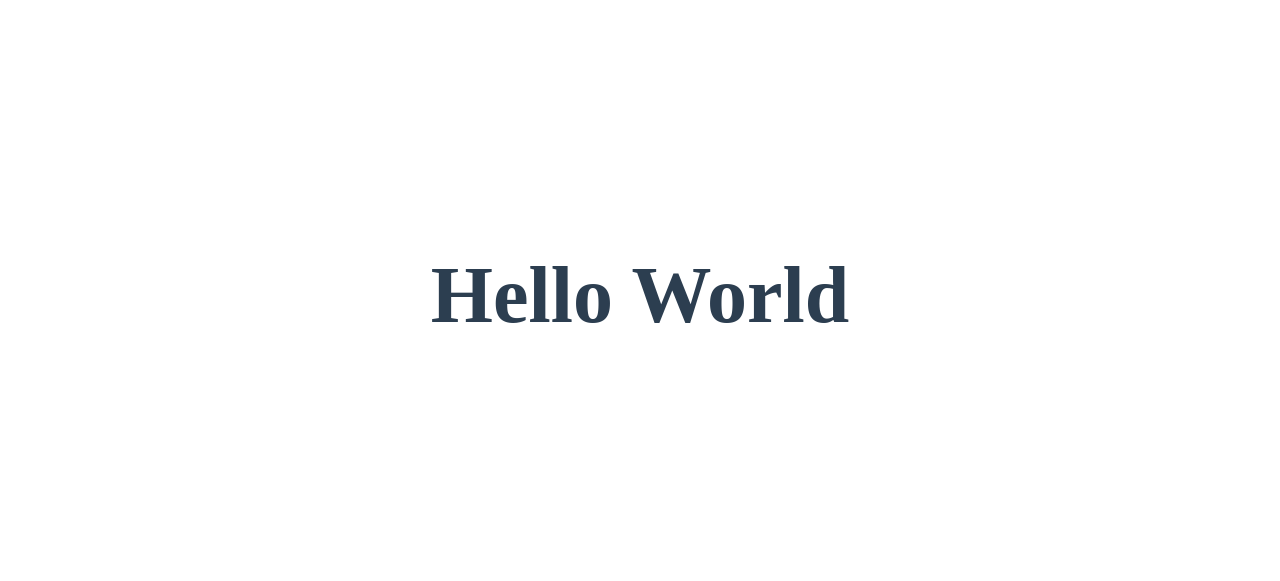
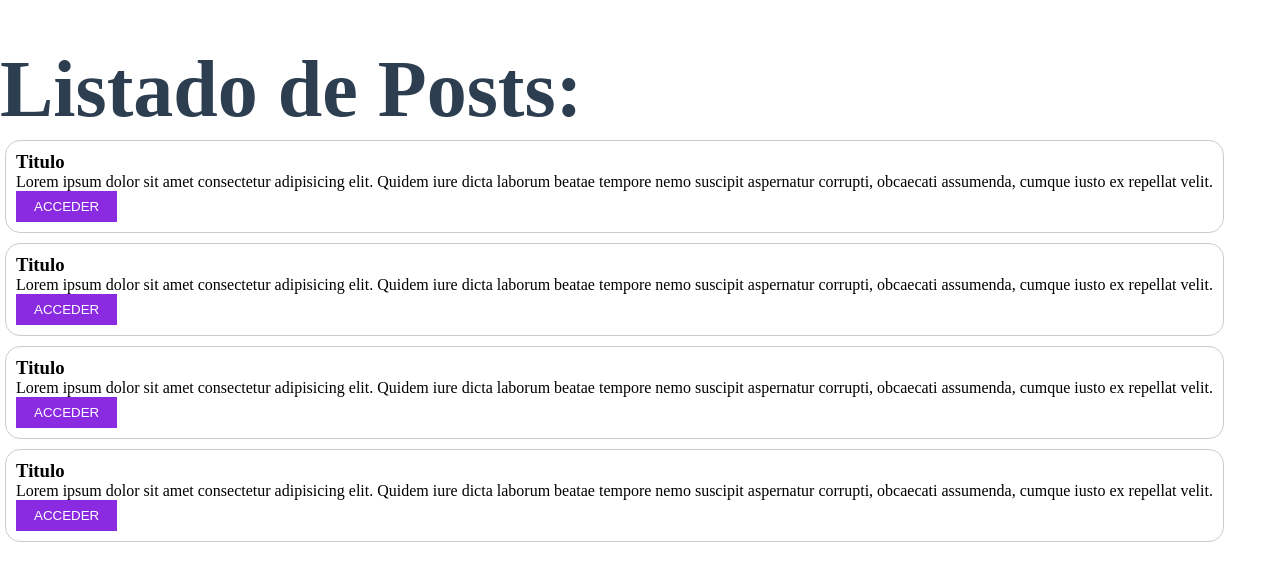
Before and after one commit to Pancratzia/Vue-Projects, a Vue app in the folder helloworld/: page / in a window 1280 px wide. Shown: the part 105-686 px from the top of the page. Built offline with nearby package versions, Linux system fonts and the light colour scheme.

Commit message:
Integrando los Posts a la vista principal App.vue

```diff
--- a/helloworld/src/App.vue
+++ b/helloworld/src/App.vue
@@ -1,8 +1,12 @@
 <template>
-  <h1>Hello World</h1>
+  <h1>Listado de Posts:</h1>
+
+  <PostContainer />
+
 </template>
 
-<script lang="ts">
+<script lang="ts" setup>
+import PostContainer from './components/PostContainer.vue';
 </script>
 
 <style>
--- a/helloworld/src/components/PostButton.vue
+++ b/helloworld/src/components/PostButton.vue
@@ -10,14 +10,15 @@
 <style scoped>
 .post-btn {
     text-transform: uppercase;
-    padding: 15px;
+    padding: 5px 15px;
     background-color: blueviolet;
     color: white;
-    border: 0;
+    border: 3px solid blueviolet;
     outline: 0;
 }
 
 .post-btn:hover {
+    cursor: pointer;
     background-color: white;
     color: blueviolet;
 }
```
